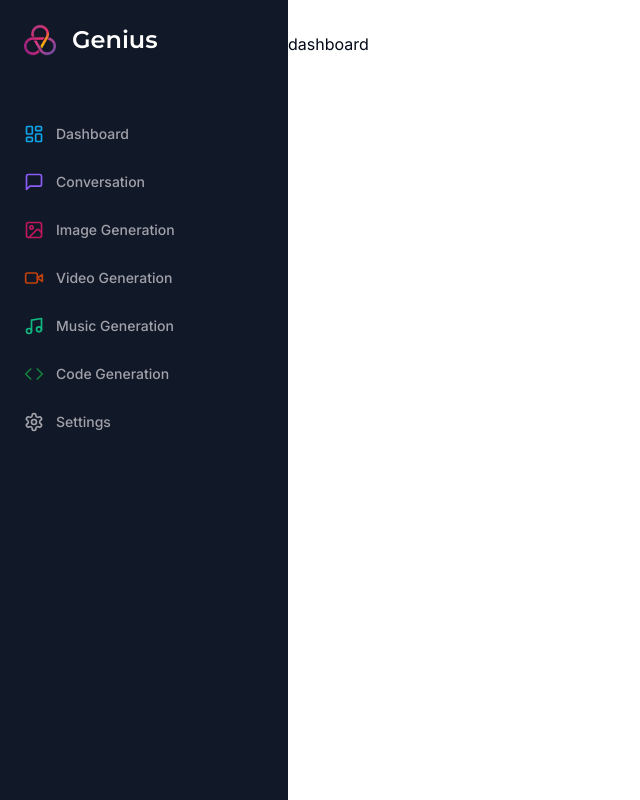
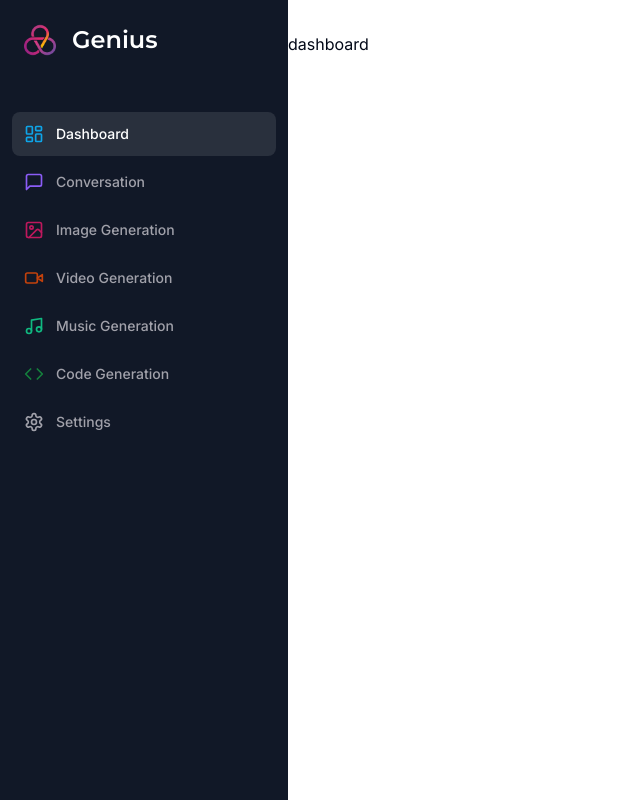
Before and after one commit to a7medhassanmohi/SaaS-Ai-Platform, a Next.js app: page /dashboard in a window 1280 px wide. Shown: the whole page, without its empty margins (0-640 px from the left). Built offline with nearby package versions, Linux system fonts and the light colour scheme.

Commit message:
add active link to side nav

```diff
--- a/components/MobileSidebar.tsx
+++ b/components/MobileSidebar.tsx
@@ -1,6 +1,6 @@
 "use client";
 import { Menu } from "lucide-react";
-import React from "react";
+import React, { useEffect, useState } from "react";
 import { Button } from "./ui/button";
 import { Sheet, SheetContent, SheetTrigger } from "./ui/sheet";
 import Sidebar from "./Sidebar";
@@ -8,6 +8,15 @@ import Sidebar from "./Sidebar";
 type Props = {};
 
 const MobileSidebar = (props: Props) => {
+  const [isMounted, setIsMounted] = useState(false);
+
+  useEffect(() => {
+    setIsMounted(true);
+  }, []);
+
+  if (!isMounted) {
+    return null;
+  }
   return (
     <Sheet>
       <SheetTrigger>
--- a/components/Sidebar.tsx
+++ b/components/Sidebar.tsx
@@ -4,6 +4,7 @@ import { Code, ImageIcon, LayoutDashboard, MessageSquare, Music, Settings, Video
 import { Inter, Poppins,Montserrat } from 'next/font/google'
 import Image from 'next/image'
 import Link from 'next/link'
+import { usePathname } from 'next/navigation'
 import React from 'react'
 const montserrat = Montserrat({ subsets: ['latin'],weight:"600" })
 type Props = {}
@@ -61,6 +62,8 @@ const routes:RouteType[] = [
 
 
 const Sidebar = (props: Props) => {
+  const pathname = usePathname();
+
   return (
     <div className="space-y-4 py-4 flex flex-col h-full bg-[#111827] text-white">
          <div className="px-3 py-2 flex-1">
@@ -81,7 +84,7 @@ const Sidebar = (props: Props) => {
               href={route.href}
               className={cn(
                 "text-sm group flex p-3 w-full justify-start font-medium cursor-pointer hover:text-white hover:bg-white/10 rounded-lg transition",
-                "text-zinc-400",
+                pathname === route.href ? "text-white bg-white/10" : "text-zinc-400"
               )}
             >
               <div className="flex items-center flex-1">
```
